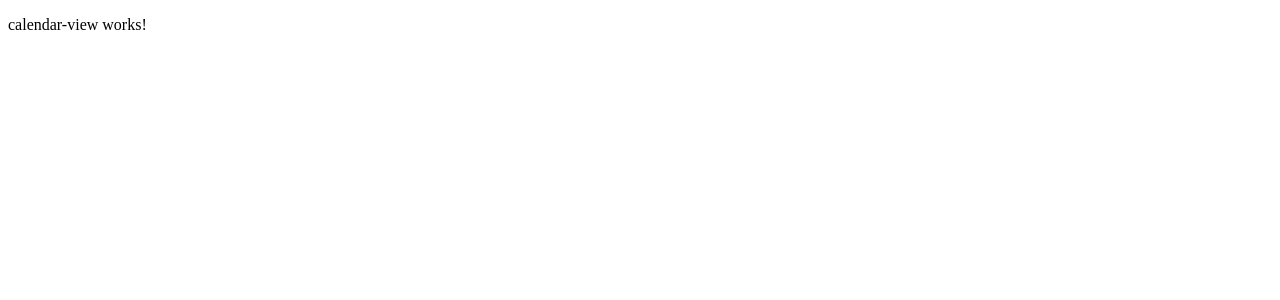
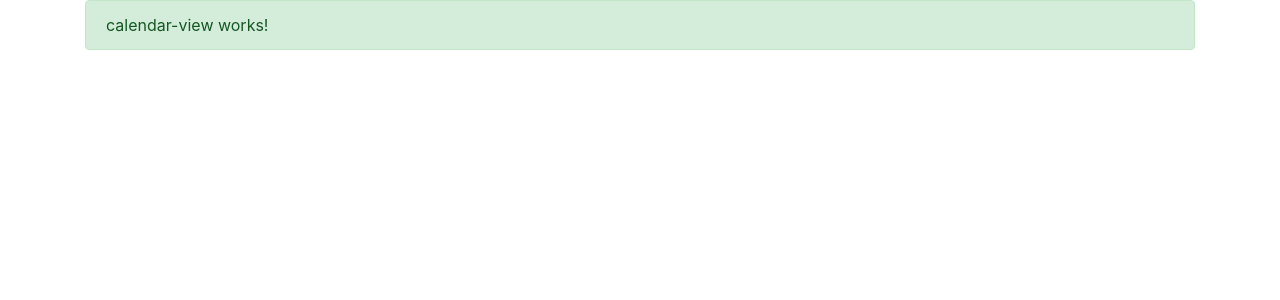
Before and after one commit to catflinger/photodiary, an Angular app: page /calendar in a window 1280 px wide. Shown: the top 300 px of the page. Built offline with nearby package versions, Linux system fonts and the light colour scheme.

Commit message:
added bootstrap

```diff
--- a/package.json
+++ b/package.json
@@ -18,6 +18,8 @@
     "@angular/platform-browser": "^2.4.0",
     "@angular/platform-browser-dynamic": "^2.4.0",
     "@angular/router": "^3.4.0",
+    "@ng-bootstrap/ng-bootstrap": "^1.0.0-alpha.22",
+    "bootstrap": "^4.0.0-alpha.6",
     "core-js": "^2.4.1",
     "rxjs": "^5.1.0",
     "zone.js": "^0.7.6"
--- a/src/app/app.module.ts
+++ b/src/app/app.module.ts
@@ -3,6 +3,8 @@
 import { FormsModule } from '@angular/forms';
 import { HttpModule } from '@angular/http';
 import { RouterModule, Route } from '@angular/router';
+
+import {NgbModule} from '@ng-bootstrap/ng-bootstrap';
 
 import { AppComponent } from './app/app.component';
 import { CalendarViewComponent } from './calendar/calendar-view/calendar-view.component';
@@ -28,7 +30,8 @@
     BrowserModule,
     FormsModule,
     HttpModule,
-    RouterModule.forRoot(routes)
+    RouterModule.forRoot(routes),
+    NgbModule.forRoot()
   ],
   providers: [],
   bootstrap: [AppComponent]
--- a/src/app/calendar/calendar-view/calendar-view.component.html
+++ b/src/app/calendar/calendar-view/calendar-view.component.html
@@ -1,3 +1,5 @@
-<p>
-  calendar-view works!
-</p>
+<div class="container">
+    <div class="alert alert-success">
+        calendar-view works!
+    </div>
+</div>
```
Also changed, not shown: .angular-cli.json.
